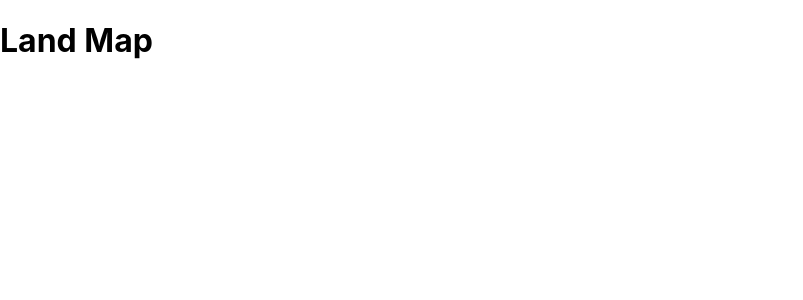
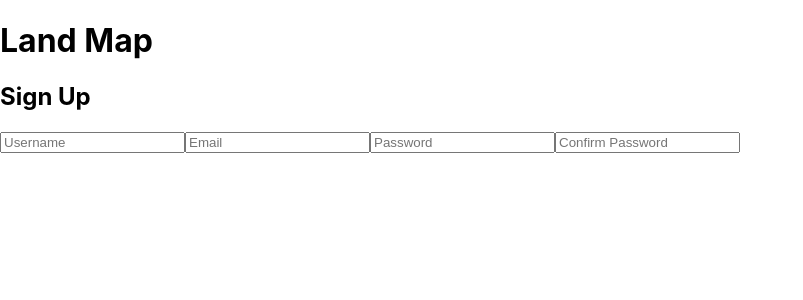
Before and after one commit to lewis-murgor/Land-Coordinates-Frontend, a React (Create React App) app: page / in a window 1280 px wide. Shown: the top 300 px of the page, without its empty margins (0-803 px from the left). Built offline with nearby package versions, Linux system fonts and the light colour scheme.

Commit message:
render signup component

```diff
--- a/src/App.js
+++ b/src/App.js
@@ -1,10 +1,12 @@
 //import logo from './logo.svg';
 import './App.css';
+import SignUp from './auth/SignUp';
 
 function App() {
   return (
     <div>
       <h1>Land Map</h1>
+      <SignUp />
     </div>
   );
 }
```
